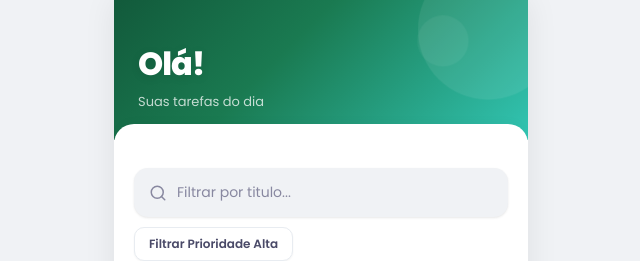
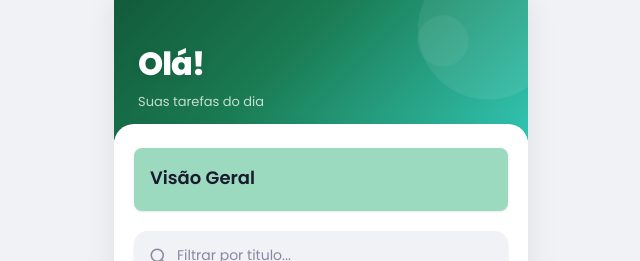
Before and after one commit to k4iovitor/atividade-CortechX, a React (Vite) app in the folder frontend/: page / in a window 1280 px wide. Shown: the top 261 px of the page, without its empty margins (319-959 px from the left). Built offline with nearby package versions, Linux system fonts and the light colour scheme; no server answers.

Commit message:
feat: adicionando o cartão de resumo na tela inicial
Feito com auxílio de LLM

```diff
--- a/frontend/src/App.jsx
+++ b/frontend/src/App.jsx
@@ -192,6 +192,11 @@ function App() {
           </header>
 
           <main className="main-content">
+
+              <div className="stats-card">
+                <h2 className="stats-card__title">Visão Geral</h2>
+              </div>
+
               <section className="filter-by-title" style={{ marginTop: '20px' }}>
                 <FiltragemPorTitulo
                   tarefas={tarefas}
```
